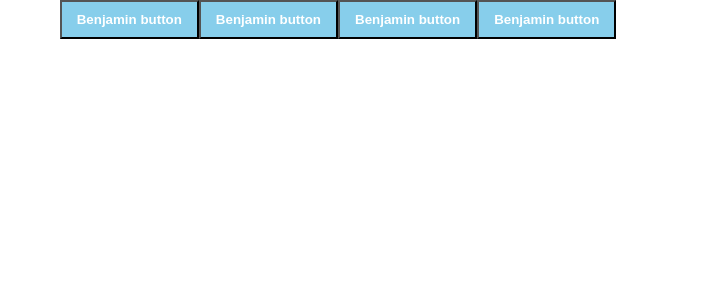
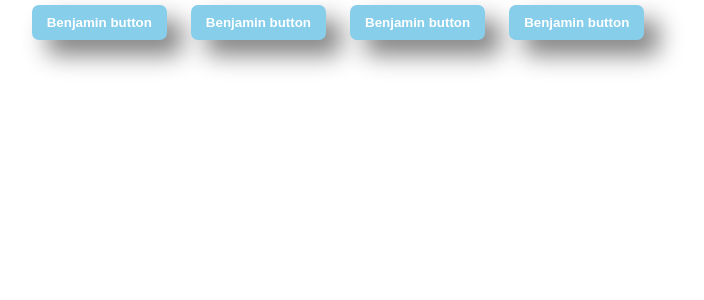
Before and after one commit to champix56/2021_11_17_tjs, a React (Create React App) app: page / in a window 1280 px wide. Shown: the top 300 px of the page, without its empty margins (302-1006 px from the left). Built offline with nearby package versions, Linux system fonts and the light colour scheme.

Commit message:
css du button

```diff
--- a/src/App/components/Button/Button.css
+++ b/src/App/components/Button/Button.css
@@ -3,4 +3,11 @@
     color: white;
     font-weight: 900;
     padding: 10px 15px;
+    border-radius: 7px;
+    box-shadow: 15px 15px 25px GREY;
+    border:none;
+    margin: 5px 12px;
 }
+.Button:hover{
+    box-shadow: 10px 10px 25px GREY;
+}
```
